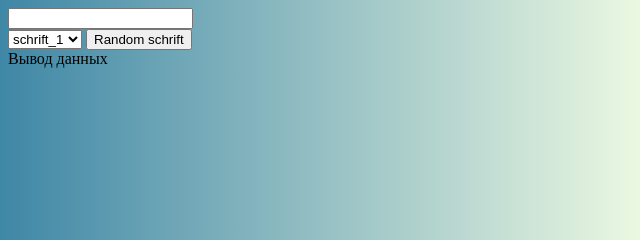
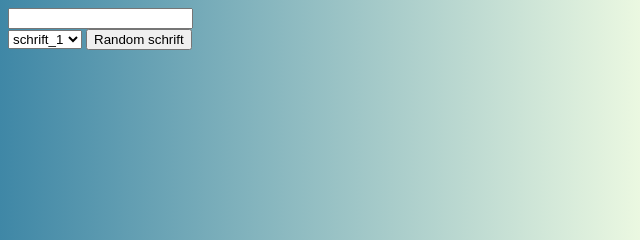
Before and after one commit to StraussJack/schrift, a plain HTML site: page index.html in a window 1280 px wide. Both pictures are taken after a click on the button "Random schrift". Shown: the top 240 px of the page, 0-640 px from the left. Drawn offline with Linux system fonts and the light colour scheme.

Commit message:
added scripts

```diff
--- a/index.html
+++ b/index.html
@@ -4,12 +4,13 @@
     <meta charset="UTF-8">
     <meta name="viewport" content="width=device-width, initial-scale=1.0">
     <link rel="stylesheet" href="style.css">
+    <script src="/script.js" defer></script>
     <title>Document</title>
 </head>
 <body>
 
     <div class="container">
-        <div class="input"></div><input type="text">
+        <div class="input"></div><input type="text" class="inputText">
     </div>
         <select name="schrift" id="">
             <option value="schrift_1">schrift_1</option>
--- a/script.js
+++ b/script.js
@@ -0,0 +1,8 @@
+document.querySelector('.btn').onclick = catchText;
+function catchText() {
+    const i1 = document.querySelector('.inputText');
+    console.log(i1.value);
+    document.querySelector('.output').textContent = i1.value;
+    i1.value = ''
+
+}
```
